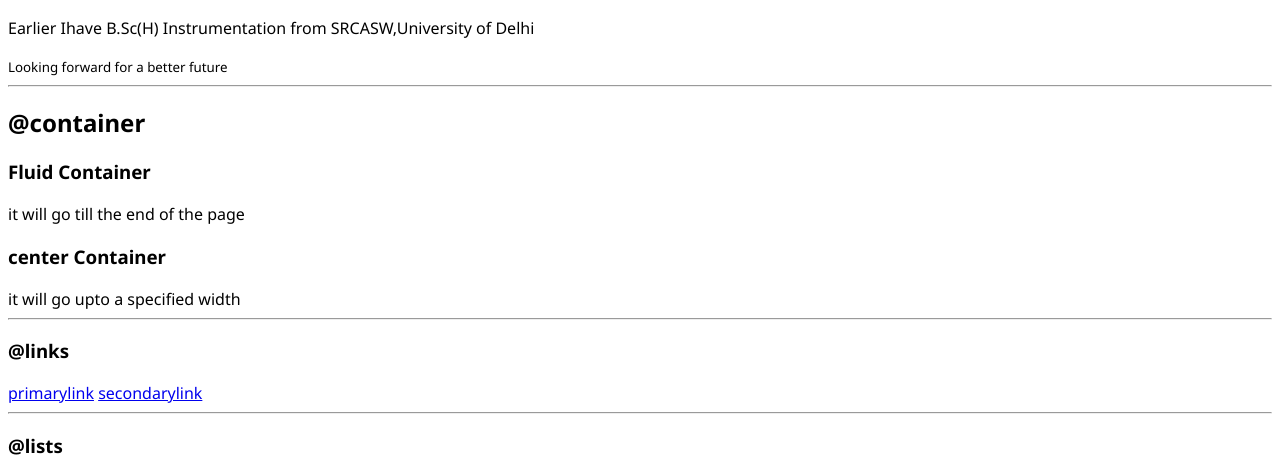
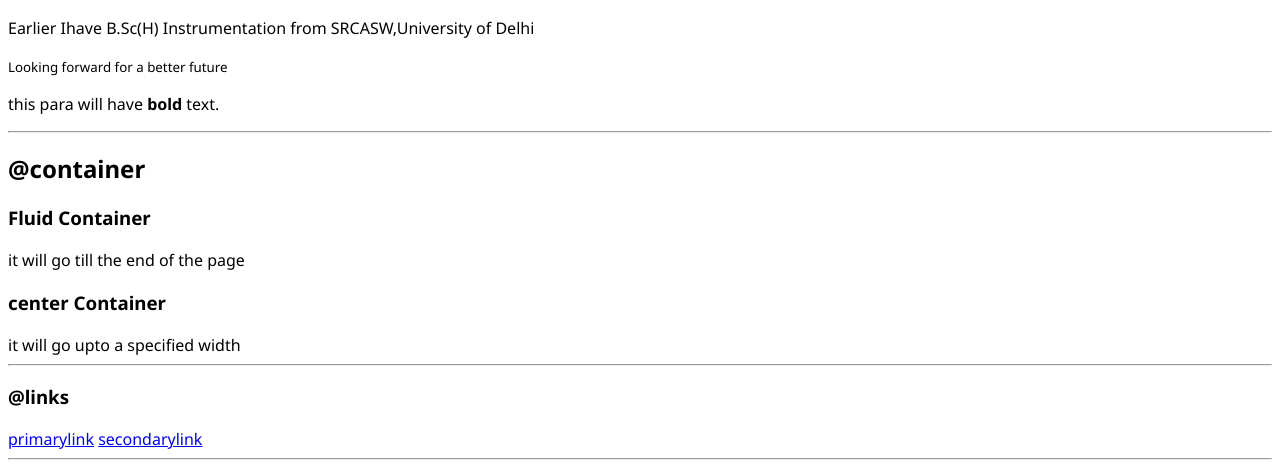
Before and after one commit to RupaliPriya0511/RupaliPriya_Portfolio, a plain HTML site: page index.html in a window 1280 px wide. Shown: the part 301-777 px from the top of the page. Drawn offline with Linux system fonts and the light colour scheme.

Commit message:
Update index.html

```diff
--- a/index.html
+++ b/index.html
@@ -18,6 +18,7 @@
     <h2>Currently studying MCA from NIT Kurukshetra</h2>
     <p>Earlier Ihave B.Sc(H) Instrumentation from SRCASW,University of Delhi</p>
     <small >Looking forward for a better future</small>
+    <p>this para will have <strong>bold</strong> text.</p>
     <hr>
 
     <h2>@container</h2>
```
